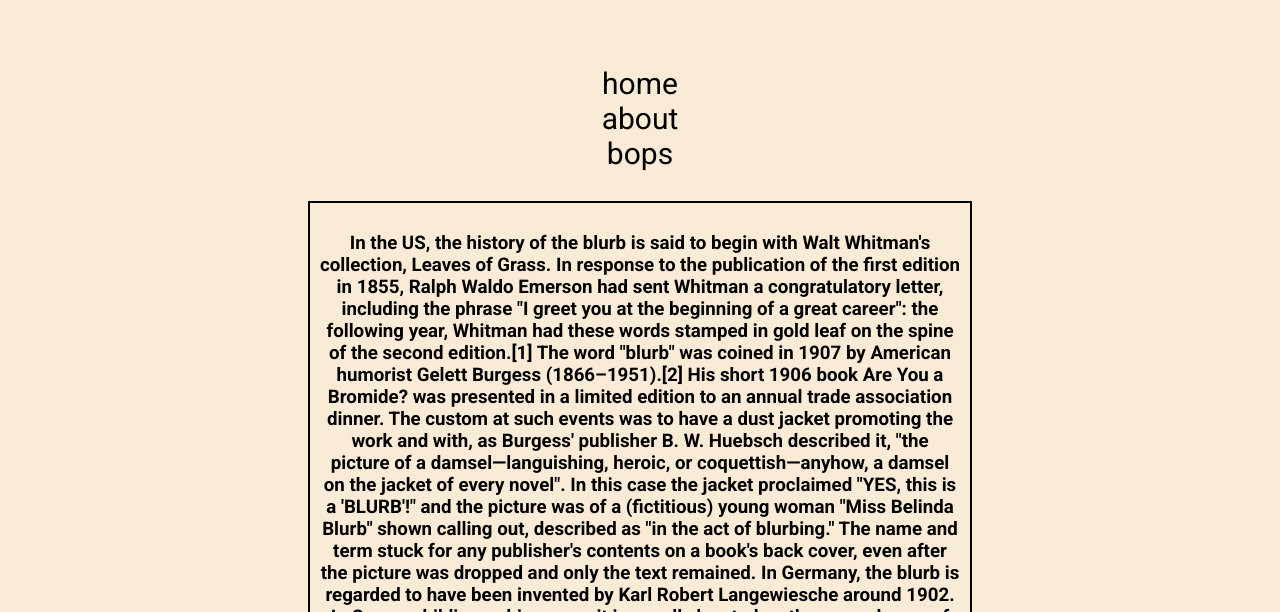
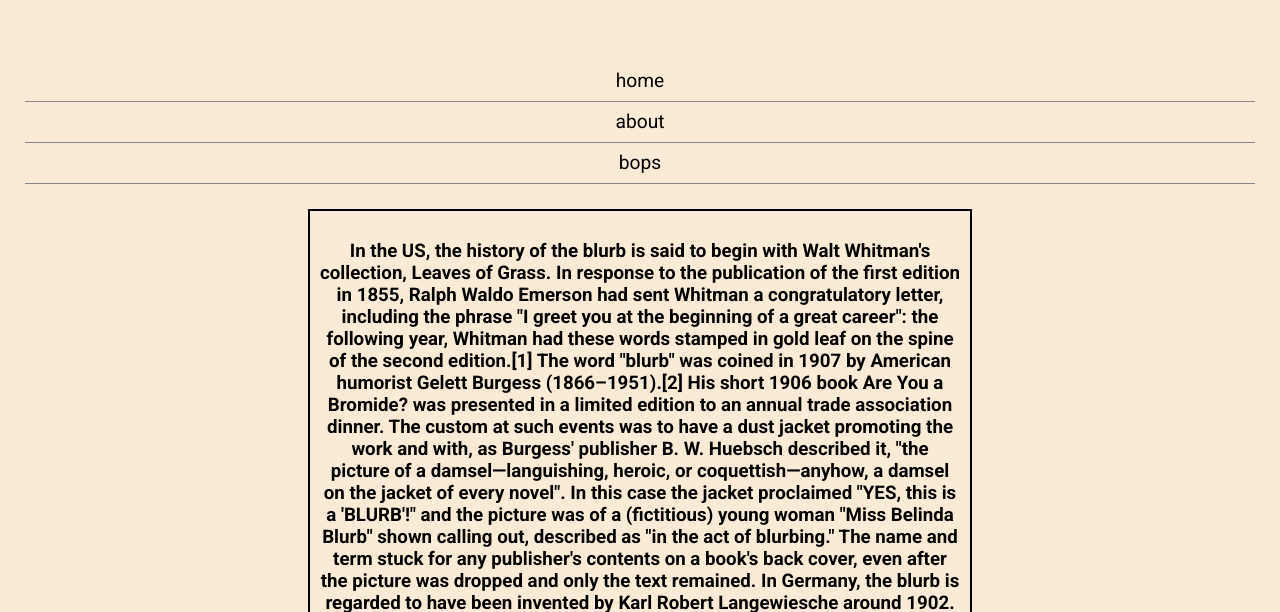
Before and after one commit to inflea/inflea.github.io, a plain HTML site: page index.html in a window 1280 px wide. Shown: the part 188-800 px from the top of the page. Drawn offline with Linux system fonts and the light colour scheme.

Commit message:
Update style.css

```diff
--- a/style.css
+++ b/style.css
@@ -42,16 +42,27 @@ header, .mxcw {
 
 .nav ul {
   list-style-type: none;
+  list-style: none;
+  background-color: transparent;
+  text-align: center;
+  padding: 0;
   margin: 0px;
-  padding: 5px;
   color: black;
 }
 
+.nav a {
+      text-decoration: none;
+      color: #FF0000;
+    }
+
 .nav li {
+  font-size: 1.2em;
+  line-height: 40px;
+  height: 40px;
+  border-bottom: 1px solid #888;
   font-family: 'Roboto', sans-serif;
   display: block;
   text-align: center;
-  font-size: 30px;
   color: black;
   background-color: transparent;
   display: block;
```
